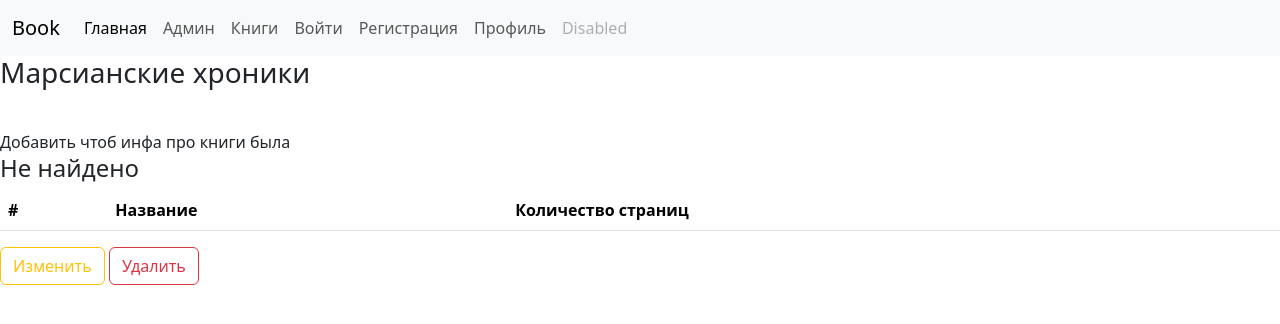
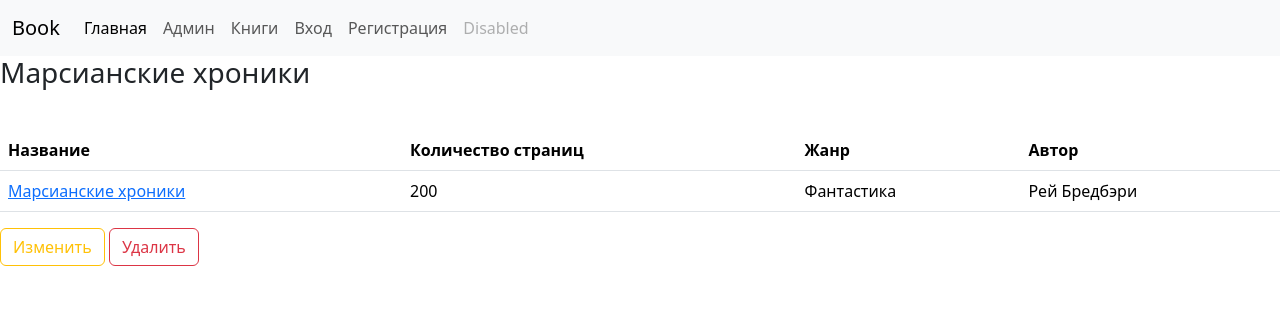
Before and after one commit to Halebane/5-, a Django app: page /books/5/ in a window 1280 px wide. Shown: the top 324 px of the page. Run offline with Django 4.2, Linux system fonts and the light colour scheme; data comes from the database, SQL or seed files in the repository; both versions use the stored data as it was after the commit; lists and menus that the app fills with data are empty; parts of the project's set-up code (start-up, migrations or seed data) failed here and were passed over; some libraries are stand-ins or nearby versions.

Commit message:
#8 Добавила анры, исправила страницу книги

```diff
--- a/core/forms.py
+++ b/core/forms.py
@@ -7,6 +7,8 @@ class BookSearch(forms.Form):
     name = forms.CharField(label='Название', required=False)
     pages = forms.IntegerField(label='Кол-во страниц', required=False, help_text='Минимальное количество страниц')
     author = forms.ModelChoiceField(label='Автор', required=False, queryset=core.models.Author.objects.all())
+    genre = forms.ModelChoiceField(label='Жанр', required=False, queryset=core.models.Genre.objects.all())
+    # reed = forms.BooleanField(label='Прочитано', required=False)
 
     def clean_pages(self):
         pages = self.cleaned_data.get('pages')
--- a/core/models.py
+++ b/core/models.py
@@ -8,25 +8,19 @@ class Author(models.Model):
         return self.name
 
 
-class Book(models.Model):
-    author = models.ForeignKey('core.Author', on_delete=models.CASCADE, null=True, blank=True, related_name='books')
-    name = models.CharField('Название', max_length=128)
-    pages = models.IntegerField('Количество страниц', blank=True, null=True)
-    reed = models.CharField('Название', max_length=128)
-
-    class Meta:
-        ordering = ['pages']
-        verbose_name = 'Книга'
-        verbose_name_plural = 'Книги'
+class Genre(models.Model):
+    name = models.CharField('Жанр', max_length=128)
 
     def __str__(self):
         return self.name
 
 
-class Bookreed(models.Model):
+class Book(models.Model):
     author = models.ForeignKey('core.Author', on_delete=models.CASCADE, null=True, blank=True, related_name='books')
     name = models.CharField('Название', max_length=128)
     pages = models.IntegerField('Количество страниц', blank=True, null=True)
+    genre = models.ForeignKey('core.Genre', on_delete=models.CASCADE, null=True, blank=True, related_name='books')
+
 
     class Meta:
         ordering = ['pages']
@@ -40,3 +34,7 @@ class Bookreed(models.Model):
 class Order(models.Model):
     date = models.DateField()
     book = models.ManyToManyField('core.Book')
+
+
+# class Reed(models.Model):
+#     is_read = models.BooleanField(default=False)
--- a/core/templates/core/book_detail.html
+++ b/core/templates/core/book_detail.html
@@ -1,24 +1,23 @@
 {% extends 'core/index.html' %}
 {% block content %}
-Добавить чтоб инфа про книги была
+
+
     <table class="table">
         <thead>
         <tr>
-            <th scope="col">#</th>
             <th scope="col">Название</th>
             <th scope="col">Количество страниц</th>
+            <th scope="col">Жанр</th>
+            <th scope="col">Автор</th>
         </tr>
         </thead>
         <tbody>
-        {% for book in object_list %}
             <tr>
-                <th scope="row">{{ forloop.counter }}</th>
                 <td><a href="{% url 'core:book_detail' book.pk %}">{{ book.name|capfirst }}</a></td>
                 <td>{{ book.pages|default:" - " }}</td>
+                <td>{{ book.genre|default:" - " }}</td>
+                <td>{{ book.author|default:" - " }}</td>
             </tr>
-        {% empty %}
-            <h4>Не найдено</h4>
-        {% endfor %}
         </tbody>
     </table>
     <a href="{% url 'core:book_update' object.pk %}" class="btn btn-outline-warning" role="button" data-bs-toggle="button">Изменить</a>
--- a/core/templates/core/book_list.html
+++ b/core/templates/core/book_list.html
@@ -9,6 +9,7 @@
             <th scope="col">#</th>
             <th scope="col">Название</th>
             <th scope="col">Количество страниц</th>
+            <th scope="col">Жанр</th>
         </tr>
         </thead>
         <tbody>
@@ -17,6 +18,7 @@
                 <th scope="row">{{ forloop.counter }}</th>
                 <td><a href="{% url 'core:book_detail' book.pk %}">{{ book.name|capfirst }}</a></td>
                 <td>{{ book.pages|default:" - " }}</td>
+                <td>{{ book.genre|default:" - " }}</td>
             </tr>
         {% empty %}
             <h4>Не найдено</h4>
--- a/core/templates/core/index.html
+++ b/core/templates/core/index.html
@@ -24,19 +24,16 @@
                     <a class="nav-link active" aria-current="page" href="{% url 'core:index' %}">Главная</a>
                 </li>
                 <li class="nav-item">
-                    <a class="nav-link" href="admin/">Админ</a>
+                    <a class="nav-link" href="/admin/">Админ</a>
                 </li>
                 <li class="nav-item">
                     <a class="nav-link" href="{% url 'core:book_list' %}">Книги</a>
                 </li>
                 <li class="nav-item">
-                    <a class="nav-link" href="{% url 'core:login' %}">Войти</a>
+                    <a class="nav-link" href="{% url 'core:login' %}">Вход</a>
                 </li>
                 <li class="nav-item">
                     <a class="nav-link" href="{% url 'core:register' %}">Регистрация</a>
-                </li>
-                <li class="nav-item">
-                    <a class="nav-link" href="{% url 'core:profile' %}">Профиль</a>
                 </li>
                 <li class="nav-item">
                     <a class="nav-link disabled">Disabled</a>
@@ -53,7 +50,13 @@
 {% endblock %}
 
 {% block content %}
-    Аккаунт
+<h1>Мой профиль</h1>
+
+    Имя пользователя: {{ user.username }} <br>
+    Email: {{ user.email }} <br>
+
+    <a href="{% url 'core:exit' %}" class="btn btn-outline-success"> Войти</a>
+    <a href="{% url 'core:login' %}" class="btn btn-outline-danger"> Выйти </a>
 {% endblock %}
 
 
--- a/core/templates/core/profile.html
+++ b/core/templates/core/profile.html
@@ -3,6 +3,8 @@
     <h1>Мой профиль</h1>
 
     Имя пользователя: {{ user.username }} <br>
-    Email: {{ user.email }}
+    Email: {{ user.email }} <br>
+
     <a href="{% url 'core:exit' %}" class="btn btn-outline-danger"> Выйти </a>
+
 {% endblock %}
--- a/core/views.py
+++ b/core/views.py
@@ -1,5 +1,6 @@
 from django.contrib.auth import authenticate, login
 from django.contrib.auth.models import User
+from django.http import JsonResponse
 from django.shortcuts import render, redirect
 from django.urls import reverse
 from django.views.generic import TemplateView, ListView, DetailView, UpdateView, CreateView, DeleteView
@@ -98,7 +99,7 @@ class LoginView(TemplateView):
             user = authenticate(request, username=username, password=password)
             if user is not None:
                 login(request, user)
-                return redirect(reverse("core:profile"))
+                return redirect(reverse("core:index"))
             else:
                 context['error'] = "Логин или пароль неправильные"
         return render(request, self.template_name, context)
```
Also changed, not shown: core/migrations/0009_reed.py (added), core/migrations/0010_genre_delete_reed.py (added), core/migrations/0011_book_genre.py (added), db.sqlite3.
